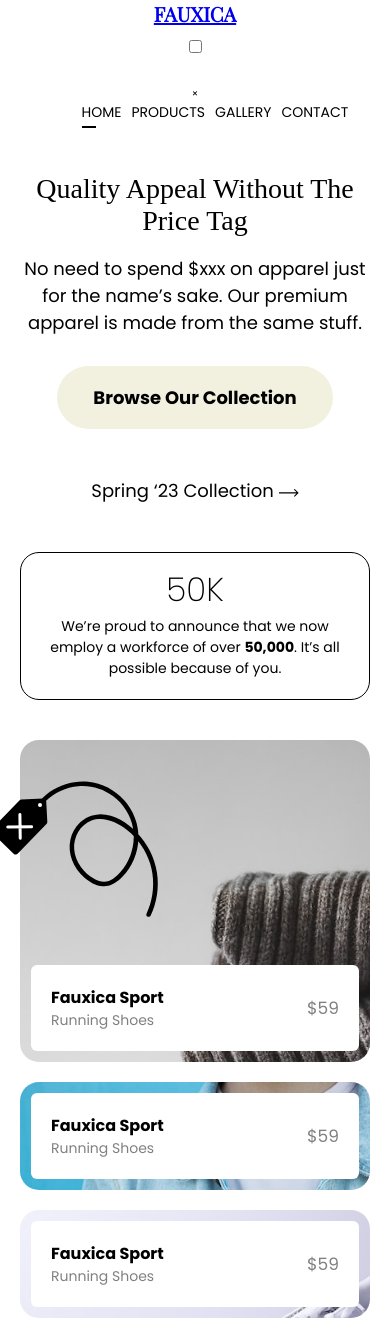
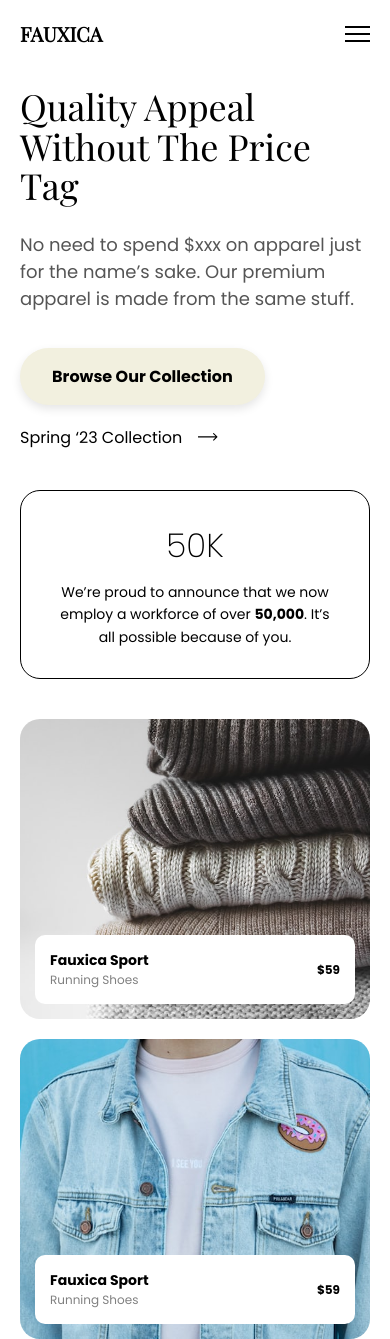
Before and after one commit to mouradsalih2-eng/FAUXICA-Practice, a plain HTML site: page index.html in a window 390 px wide. Shown: the top 1339 px of the page. Before the commit the page ends 1318 px from the top, so only its background shows below. Drawn offline with nearby package versions, Linux system fonts and the light colour scheme.

Commit message:
Refactor CSS for improved layout and styling
Updated CSS styles for layout, typography, and responsiveness.

```diff
--- a/css/main.css
+++ b/css/main.css
@@ -1,26 +1,44 @@
+/* --- RESET & GLOBAL --- */
 html {
-    font-size: 62.5%;
+    font-size: 62.5%; /* 1rem = 10px */
+    scroll-behavior: smooth;
 }
 
 body {
     margin: 0;
-    font-family: 'poppins';
+    font-family: 'Poppins', sans-serif;
+    box-sizing: border-box;
+    overflow-x: hidden; /* Prevents side scrolling on mobile */
+}
+
+*, *:before, *:after {
+    box-sizing: inherit;
 }
 
 .wrapper {
     max-width: 1200px;
     margin: 0 auto;
+    padding: 0 2em; /* Prevents content hitting the edges on small screens */
 }
 
-/* Nav Bar */
+a {
+    text-decoration: none;
+    color: black;
+}
+
+/* --- HEADER --- */
 header {
     display: flex;
     justify-content: space-between;
     align-items: center;
+    padding: 2em 0;
+    position: relative;
+    z-index: 10;
 }
 
-nav {
-    margin: 4em;
+/* Hide burger/checkbox by default on Desktop */
+.menu-btn, .menu-icon, .close-btn {
+    display: none;
 }
 
 nav ul {
@@ -28,318 +46,311 @@ nav ul {
     display: flex;
     gap: 3.6em;
     margin: 0;
-
+    padding: 0;
 }
 
 nav ul li a {
-    text-decoration: none;
-    color: black;
     text-transform: uppercase;
     font-size: 1.6rem;
     position: relative;
+    font-weight: 400;
 }
 
-nav ul li a.active:before {
-    position: absolute;
-    content: "";
-    width: 35%;
-    height: 1px;
-    border-bottom: 2px solid black;
-    bottom: -6px;
-
-}
+/* Nav Link Hover Effect */
 nav ul li a:before {
     position: absolute;
     content: "";
     width: 0%;
-    height: 1px;
-    border-bottom: 2px solid gray;
+    height: 2px;
+    background: gray;
     bottom: -6px;
-    transition: all ease-in-out 0.3s;
-
-
+    transition: width 0.3s ease-in-out;
 }
 
-/* Hero Section */
+nav ul li a:hover:before,
+nav ul li a.active:before {
+    width: 100%;
+    background: black;
+}
+
+/* --- MAIN LAYOUT --- */
 main {
     display: flex;
-    gap: 12em;
-    margin-top: 11em;
+    gap: 5%; /* Use percent instead of fixed em */
+    margin-top: 5em;
+    padding-bottom: 5em;
 }
 
 .left-col {
     width: 45%;
+    display: flex;
+    flex-direction: column;
+    justify-content: center;
 }
 
 .right-col {
-    flex-grow: 1;
+    width: 50%;
 }
 
+/* Typography */
 h1 {
     font-size: 5.2rem;
-    font-family: 'playfair-display';
+    font-family: 'Playfair Display', serif;
     font-weight: normal;
-    margin: 0;
+    margin: 0 0 0.2em 0;
+    line-height: 1.1;
 }
 
 .subhead {
     font-size: 1.8rem;
-    font-family: 'poppins';
-    font-weight: light;
+    color: #555;
+    margin-bottom: 2em;
 }
 
+/* CTA Buttons */
 .cta-btns {
-    margin: 5em 0;
+    display: flex;
+    gap: 2em;
+    align-items: center;
+    margin-bottom: 4em;
+    flex-wrap: wrap; /* Allows buttons to stack if screen is tight */
 }
-.cta-btns, .secondary-cta {
+
+.primary-cta {
+    background-color: #F2F0DF;
+    font-size: 1.6rem;
+    font-weight: bold;
+    border-radius: 2em;
+    padding: 1em 2em;
+    box-shadow: 0px 4px 10px rgba(0, 0, 0, 0.1);
+    transition: background 0.3s;
+}
+
+.primary-cta:hover {
+    background: #e6e0b5;
+}
+
+.secondary-cta {
+    font-size: 1.6rem;
+    display: flex;
+    align-items: center;
+    gap: 1em;
+}
+
+.secondary-cta:hover span {
+    text-decoration: underline;
+}
+
+.secondary-cta:hover svg {
+    transform: translateX(5px);
+}
+
+/* News Section */
+.news {
     display: flex;
     gap: 3em;
+    padding: 3em;
+    border: 1px solid black;
+    border-radius: 2em;
+    position: relative;
+    background: white;
 }
 
-.primary-cta{
-    background-color: #F2F0DF;
-    font-size: 1.8rem;
-    text-decoration: none;
-    color: black;
-    font-weight: bold;
-    font-family: 'poppins';
-    border-radius: 2em;
-    padding: 1em 2em;
-    gap: 1em;
-    vector-effect: drop-shadow(0px 4px 4px rgba(0, 0, 0, 0.25));
-}
-.secondary-cta{
-text-decoration: none;
-font-size: 1.8rem;
-color: black;
-display: block;
-padding: 1em 0;
-align-items: center;
-}
-.secondary-cta svg {
-    width: 20px;
-    transition: transform ease-in-out 0.3s;
-}
-.news {
-    display: flex;
-    gap: 5.2em;
-    padding: 5em;
-    border: 1px solid black;
-    border-radius: 1.9em;
-    position: relative;
-}
-.news::before {
-    position: absolute;
-    content: "";
-    background: url('../images/confetti.svg');
-    width: 100px;
-    height: 100px;
-    top: -20px;
-    left: -20px;
-    z-index: 2;
-}
-p.employees {
+.employees {
     font-size: 3.3rem;
     font-weight: lighter;
     margin: 0;
-    line-height: 100%;
 }
-p.details{
+
+.details {
     font-size: 1.4rem;
-    font-weight: light;
     margin: 0;
+    line-height: 1.6;
 }
-/* Right Column Gallary */
-.right-col{
-    display:grid;
-    gap: 2.3em;
-    grid-template-columns: repeat(2,auto);
+
+/* --- GRID / CARDS (Desktop) --- */
+.right-col {
+    display: grid;
+    gap: 2em;
+    grid-template-columns: 1fr 1fr;
+    grid-template-rows: 300px 300px;
+    /* This creates the L-shape: Card 1 takes whole left col, 2 & 3 take right col */
     grid-template-areas:
-    "left right"
-    "left bottom";
+        "left right-top"
+        "left right-bot";
 }
+
 .card {
-    border-radius: 1.9em;
-    padding: 1.1em;
+    border-radius: 2em;
+    padding: 1.5em;
     display: flex;
-    align-items: end;
-    background-size: 150%;
-    transition: background-size ease-in-out 0.8s;
+    align-items: flex-end;
+    background-size: cover;
+    background-position: center;
+    position: relative;
+    overflow: hidden;
+    transition: transform 0.3s;
+}
 
+.card:hover .card-details {
+    transform: translateY(-5px);
 }
+
 .card1 {
     grid-area: left;
-    background-image: url(../images/clothing1.jpg);
-    position: relative;
+    background-image: url('../images/clothing1.jpg');
+    /* Fallback color if image missing */
+    background-color: #eee;
 }
-.card1:before{
-    position: absolute;
-    content:"";
-    width: 100%;
-    height: 100%;
-    background: url(../images/tag.svg) no-repeat;
-    top: 20px;
-    left: -30px;
-    pointer-events: none;
 
+.card2 {
+    grid-area: right-top;
+    background-image: url('../images/clothing2.jpg');
+    background-color: #ddd;
+}
 
+.card3 {
+    grid-area: right-bot;
+    background-image: url('../images/clothing3.jpg');
+    background-color: #ccc;
 }
-.card2 {
-    background-image: url(../images/clothing2.jpg);
 
-}
-.card3 {
-    background-image: url(../images/clothing3.jpg);
-
-}
 .card-details {
     background: white;
-    padding: 2em;
-    border-radius: .6em;
+    padding: 1.5em;
+    border-radius: 1em;
     width: 100%;
     display: flex;
+    justify-content: space-between;
     align-items: center;
-    justify-content: space-between;
-    transition: transform ease-in-out 0.8s;
 }
-   .product-title {
-        font-size: 1.6rem;
-        font-weight: bold;
-        margin: 0;
-        text-decoration: none;
-        color: black;
-        }
-   .card-details p {
-       font-size: 1.4rem;
-       font-weight: normal;
-       margin: 0;
-       color: gray;
-   }
-   p.product-price {
-       font-size: 1.7rem;
-   }
-   /* Micor Interactions */
-   nav ul li a:hover:before {
-    width: 35%;
-   }
-.primary-cta:hover {
-    background: #EEE8B2;
+
+.product-title {
+    font-size: 1.4rem;
+    font-weight: bold;
+    display: block;
 }
-.secondary-cta:hover svg{
-transform: translateX(10px);
+
+.card-details p {
+    margin: 0;
+    font-size: 1.2rem;
+    color: gray;
 }
-.secondary-cta:hover {
-    text-decoration: underline;
-}
-.card:hover {
-    background-size:160%;
-}
-.card:hover .card-details {
-    transform: translateY(-20px);
+
+.product-price {
+    font-size: 1.6rem;
+    font-weight: bold;
+    color: black !important;
 }
 
 /* =========================================
-   MEDIA QUERIES (For Tablets & Mobile)
+   MOBILE & TABLET RESPONSIVENESS
    ========================================= */
 
 @media (max-width: 900px) {
-
-    /* 1. RESET WRAPPER PADDING */
-    /* Add side padding so text doesn't hit the screen edge */
-    .wrapper {
-        padding: 0 20px;
+    /* 1. Layout Stacking */
+    main {
+        flex-direction: column;
+        margin-top: 2em;
     }
 
-    /* 2. HEADER: Stack Logo and Nav */
-    header {
-        flex-direction: column;
-        gap: 1em;
-        text-align: center;
+    .left-col, .right-col {
+        width: 100%;
     }
 
-    nav {
-        margin: 1em 0; /* Reduce the huge 4em margin */
+    .right-col {
+        margin-top: 4em;
+    }
+
+    /* 2. Burger Menu Setup */
+    .menu-icon {
+        display: block; /* Show the burger icon */
+        cursor: pointer;
+        font-size: 2.5rem;
+        user-select: none;
+    }
+
+    /* Create the 3 lines of the burger */
+    .nav-icon {
+        background: black;
+        display: block;
+        height: 2px;
+        position: relative;
+        width: 25px;
+    }
+    .nav-icon:before, .nav-icon:after {
+        background: black;
+        content: "";
+        display: block;
+        height: 100%;
+        position: absolute;
+        width: 100%;
+        transition: all 0.2s ease-out;
+    }
+    .nav-icon:before { top: 7px; }
+    .nav-icon:after { top: -7px; }
+
+    /* The actual Menu Drawer */
+    nav.menu {
+        position: fixed;
+        top: 0;
+        right: -100%; /* Hide off-screen to the right */
+        height: 100vh;
+        width: 70%; /* Takes up 70% of screen */
+        background: white;
+        z-index: 100;
+        box-shadow: -5px 0 15px rgba(0,0,0,0.1);
+        transition: right 0.4s ease;
+        padding: 6em 2em;
+    }
+
+    /* The Close Button inside nav */
+    .close-btn {
+        display: block;
+        position: absolute;
+        top: 20px;
+        right: 30px;
+        font-size: 4rem;
+        cursor: pointer;
+        line-height: 1;
     }
 
     nav ul {
-        gap: 1.5em; /* Bring links closer together */
-        justify-content: center;
-        flex-wrap: wrap; /* Allow links to drop to next line if needed */
+        flex-direction: column;
+        gap: 2em;
     }
 
-    /* 3. MAIN HERO: Stack Left and Right Columns */
-    main {
-        flex-direction: column;
-        margin-top: 4em; /* Reduce from 11em */
-        gap: 4em;        /* Reduce from 12em */
+    nav ul li a {
+        font-size: 2rem;
     }
 
-    .left-col,
-    .right-col {
-        width: 100%; /* Force full width */
+    /* 3. THE CHECKBOX HACK LOGIC */
+    /* When checkbox is checked, slide the menu in */
+    #menu-btn:checked ~ nav.menu {
+        right: 0;
     }
 
-    /* 4. TYPOGRAPHY SCALING */
-    h1 {
-        font-size: 3.5rem; /* Shrink the big title */
+    /* 4. Layout Fixes for Mobile */
+    h1 { font-size: 3.6rem; }
+
+    .news {
+        flex-direction: column;
         text-align: center;
+        gap: 1em;
     }
 
-    .subhead {
-        text-align: center;
+    .cta-btns {
+        justify-content: flex-start;
     }
 
-    /* 5. CTA BUTTONS: Center them */
-    .cta-btns {
-        justify-content: center;
-        flex-direction: column; /* Stack buttons on very small screens */
-        align-items: center;
-        margin: 3em 0;
-    }
-
-    /* 6. NEWS SECTION */
-    .news {
-        padding: 2em; /* Reduce from 5em */
-        flex-direction: column; /* Stack number on top of text */
-        gap: 1em;
-        text-align: center;
-    }
-
-    .news::before {
-        display: none; /* Hide the confetti on mobile to save space */
-    }
-
-    /* 7. GALLERY GRID (The Complex Part) */
-    /* Switch from Grid to Flex Column to stack cards */
+    /* Reset Grid for Mobile (Stack cards vertically) */
     .right-col {
         display: flex;
         flex-direction: column;
-        gap: 20px;
+        gap: 2em;
     }
 
-    .card1 {
-        height: 300px; /* Give it a fixed height since it lost its grid height */
-    }
-
-    /* Reset the grid area so it doesn't float weirdly */
-    .card1, .card2, .card3 {
-        grid-area: auto;
+    .card {
+        height: 300px; /* Force height since grid is gone */
     }
 }
-
-/* =========================================
-   EXTRA SMALL SCREENS (Phones < 450px)
-   ========================================= */
-@media (max-width: 450px) {
-    nav ul {
-        gap: 1em;
-    }
-
-    nav ul li a {
-        font-size: 1.4rem;
-    }
-
-    h1 {
-        font-size: 2.8rem;
-    }
-}
```
